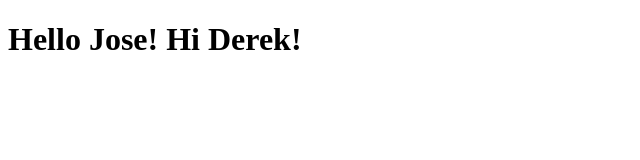
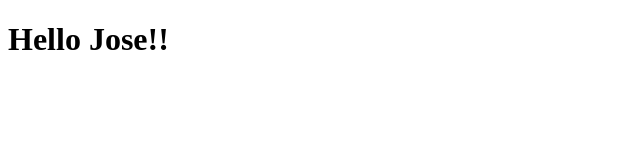
Before and after one commit to matrixSupernova/coursera-test, a plain HTML site: page site/index.html in a window 1280 px wide. Shown: the whole page, without its empty margins (0-640 px from the left). Drawn offline with Linux system fonts and the light colour scheme.

Commit message:
changed again

```diff
--- a/site/index.html
+++ b/site/index.html
@@ -6,6 +6,6 @@
 	<title>Hello Jose!</title>
 </head>
 <body>
-<h1>Hello Jose! Hi Derek!</h1>
+<h1>Hello Jose!!</h1>
 </body>
 </html>
```
